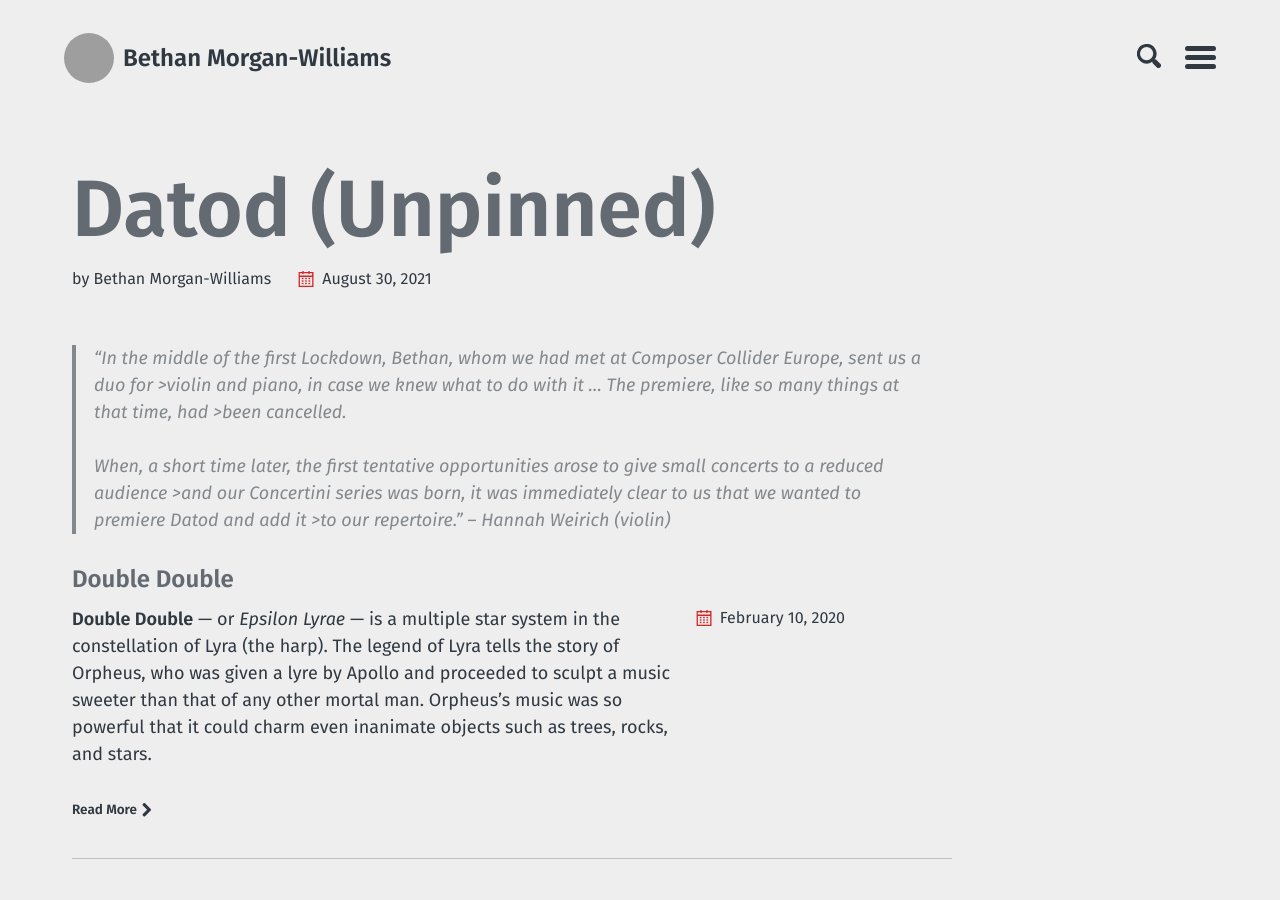
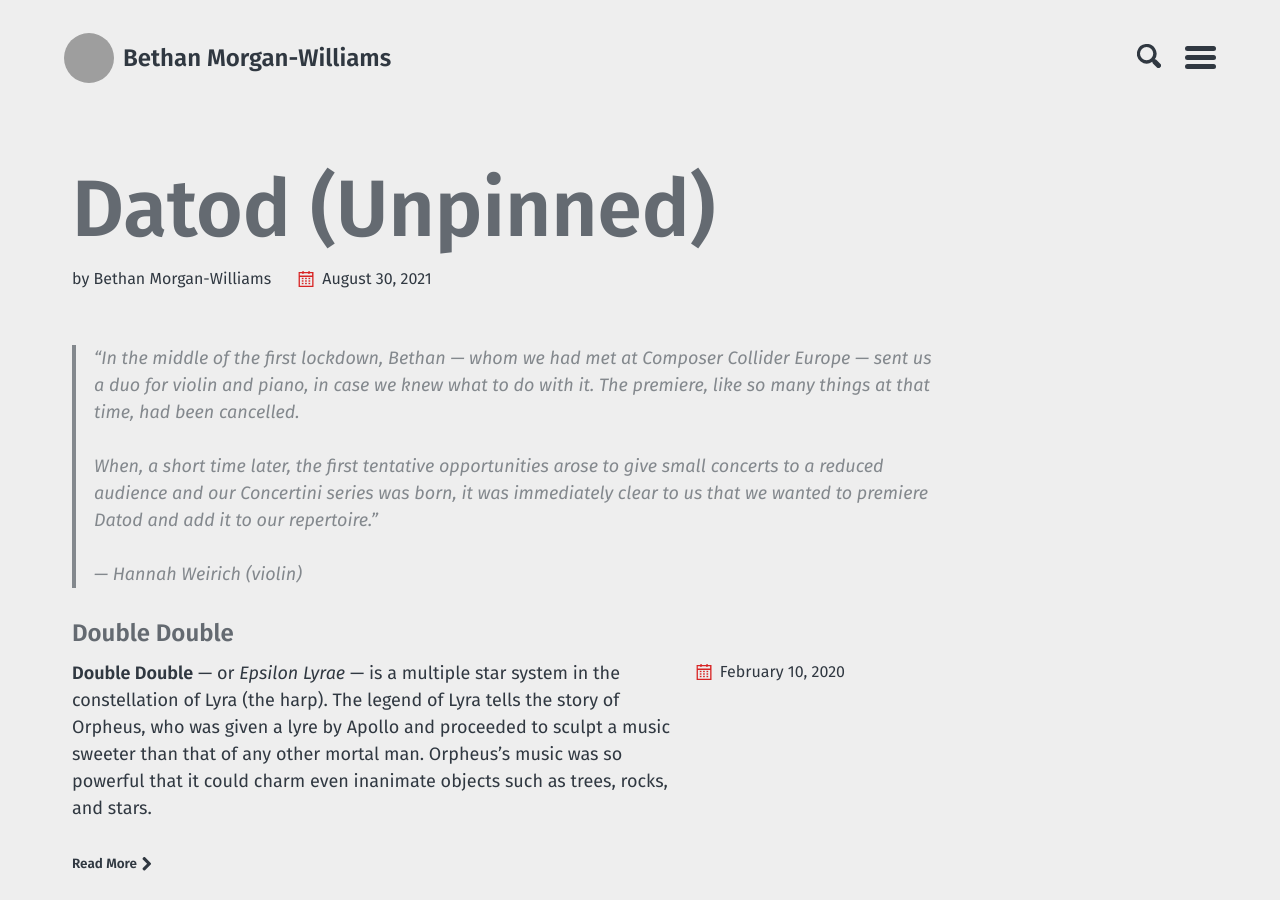
Before and after one commit to morganwilliamsb/website, a Jekyll site: the page built from _listen/datod.md, in a window 1280 px wide and 900 px high. Built offline with Jekyll 4.4.1, drawn with Linux system fonts in a browser that asks for light colours; some of the changed text lies outside the part shown; grey boxes are pictures that could not be loaded.

```diff
--- a/_listen/datod.md
+++ b/_listen/datod.md
@@ -4,6 +4,8 @@ layout: collection
 date: 2021-08-30
 ---
 
->"In the middle of the first Lockdown, Bethan, whom we had met at Composer Collider Europe, sent us a duo for >violin and piano, in case we knew what to do with it … The premiere, like so many things at that time, had >been cancelled.
+> “In the middle of the first lockdown, Bethan — whom we had met at Composer Collider Europe — sent us a duo for violin and piano, in case we knew what to do with it. The premiere, like so many things at that time, had been cancelled.
 >
->When, a short time later, the first tentative opportunities arose to give small concerts to a reduced audience >and our Concertini series was born, it was immediately clear to us that we wanted to premiere Datod and add it >to our repertoire.” – Hannah Weirich (violin)
+> When, a short time later, the first tentative opportunities arose to give small concerts to a reduced audience and our *Concertini* series was born, it was immediately clear to us that we wanted to premiere *Datod* and add it to our repertoire.”
+>
+> — Hannah Weirich (violin)
```
